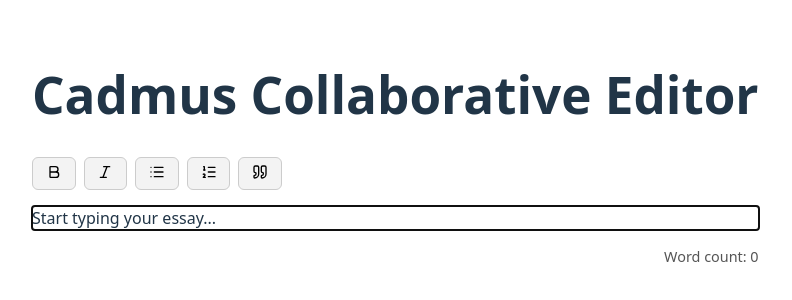
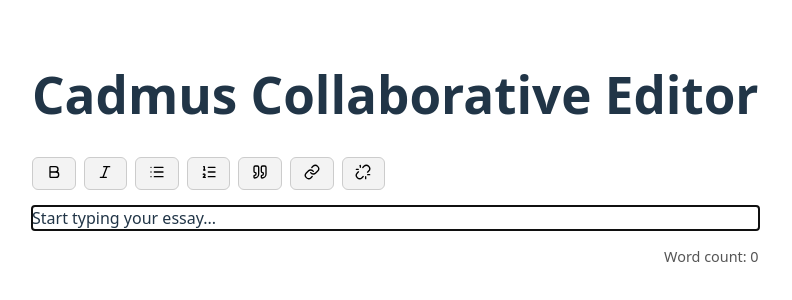
Before and after one commit to Gourav0304/Cadmus-Task, a React (Vite) app in the folder client/: page / in a window 1280 px wide. Shown: the part 250-550 px from the top of the page, without its empty margins (0-792 px from the left). Built offline with nearby package versions, Linux system fonts and the light colour scheme.

Commit message:
feat(editor): add link and unlink functionality with TipTap Link extension

```diff
--- a/client/package.json
+++ b/client/package.json
@@ -11,6 +11,7 @@
     "preview": "vite preview"
   },
   "dependencies": {
+    "@tiptap/extension-link": "^3.7.1",
     "@tiptap/pm": "^3.7.0",
     "@tiptap/react": "^3.7.0",
     "@tiptap/starter-kit": "^3.7.0",
--- a/client/src/components/Editor.tsx
+++ b/client/src/components/Editor.tsx
@@ -1,14 +1,30 @@
-import React, { useEffect, useState } from 'react';
+import React, { useState } from 'react';
 import { EditorContent, useEditor } from '@tiptap/react';
 import StarterKit from '@tiptap/starter-kit';
-import { Bold, Italic, List, ListOrdered, Quote } from 'lucide-react';
+import Link from '@tiptap/extension-link';
+import {
+  Bold,
+  Italic,
+  List,
+  ListOrdered,
+  Quote,
+  Link as LinkIcon,
+  Unlink,
+} from 'lucide-react';
 import './editor.css';
 
 export const Editor: React.FC = () => {
   const [wordCount, setWordCount] = useState(0);
 
   const editor = useEditor({
-    extensions: [StarterKit],
+    extensions: [
+      StarterKit,
+      Link.configure({
+        openOnClick: false,
+        autolink: true,
+        linkOnPaste: true,
+      }),
+    ],
     content: '<p>Start typing your essay...</p>',
     autofocus: 'end',
     onUpdate: ({ editor }) => {
@@ -17,6 +33,24 @@
       setWordCount(words);
     },
   });
+
+  const setLink = () => {
+    if (!editor) return;
+    const previousUrl = editor.getAttributes('link').href;
+    const url = window.prompt('Enter URL', previousUrl || '');
+
+    // If user cancels, do nothing
+    if (url === null) return;
+
+    // If URL is empty, remove the link
+    if (url === '') {
+      editor.chain().focus().unsetLink().run();
+      return;
+    }
+
+    // Otherwise, set the new link
+    editor.chain().focus().setLink({ href: url }).run();
+  };
 
   return (
     <div className="editor-wrapper">
@@ -28,6 +62,7 @@
         >
           <Bold size={16} />
         </button>
+
         <button
           onClick={() => editor?.chain().focus().toggleItalic().run()}
           className={editor?.isActive('italic') ? 'active' : ''}
@@ -35,6 +70,7 @@
         >
           <Italic size={16} />
         </button>
+
         <button
           onClick={() => editor?.chain().focus().toggleBulletList().run()}
           className={editor?.isActive('bulletList') ? 'active' : ''}
@@ -42,6 +78,7 @@
         >
           <List size={16} />
         </button>
+
         <button
           onClick={() => editor?.chain().focus().toggleOrderedList().run()}
           className={editor?.isActive('orderedList') ? 'active' : ''}
@@ -49,12 +86,24 @@
         >
           <ListOrdered size={16} />
         </button>
+
         <button
           onClick={() => editor?.chain().focus().toggleBlockquote().run()}
           className={editor?.isActive('blockquote') ? 'active' : ''}
           title="Quote"
         >
           <Quote size={16} />
+        </button>
+
+        <button onClick={setLink} title="Add/Edit Link">
+          <LinkIcon size={16} />
+        </button>
+
+        <button
+          onClick={() => editor?.chain().focus().unsetLink().run()}
+          title="Remove Link"
+        >
+          <Unlink size={16} />
         </button>
       </div>
 
--- a/client/src/components/editor.css
+++ b/client/src/components/editor.css
@@ -34,3 +34,7 @@
   font-size: 0.9rem;
   color: #555;
 }
+a {
+  color: #2563eb;
+  text-decoration: underline;
+}
```
Also changed, not shown: 1 other file (tests, documents, lock files or other folders).
